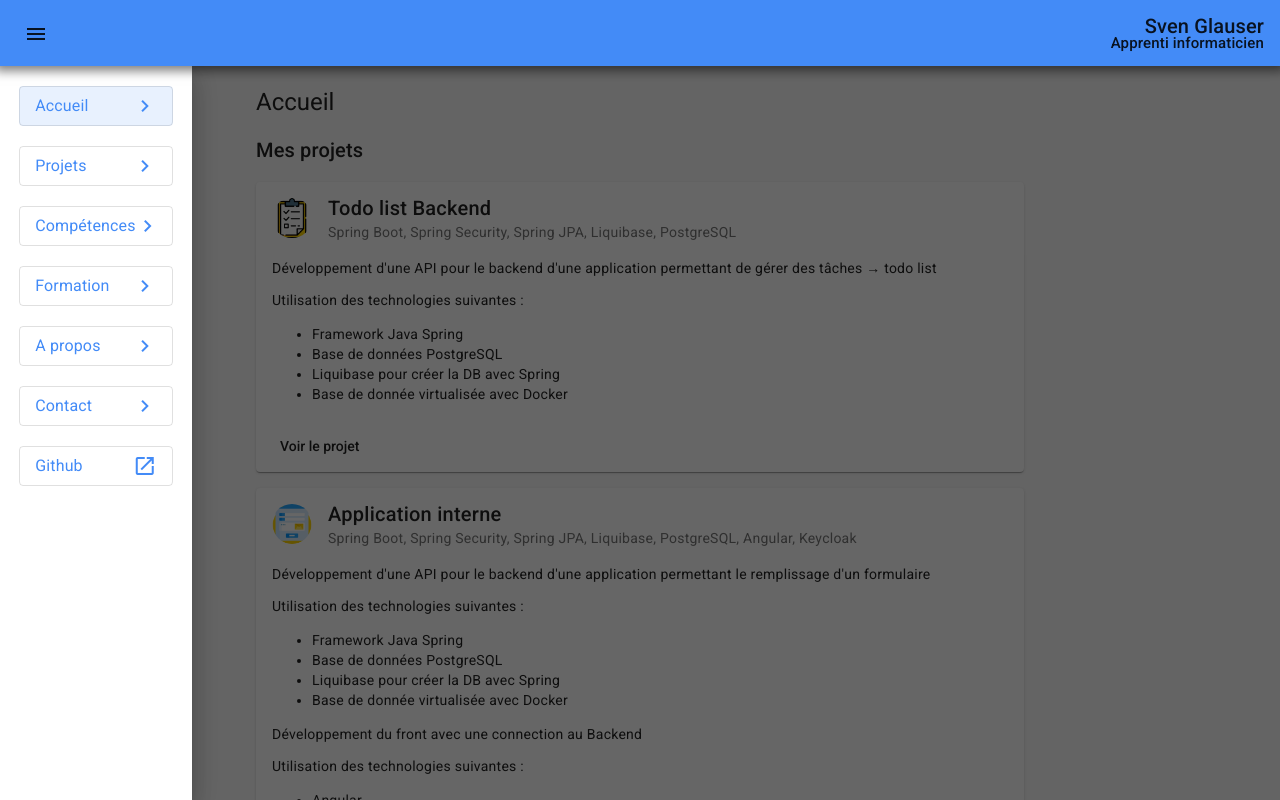
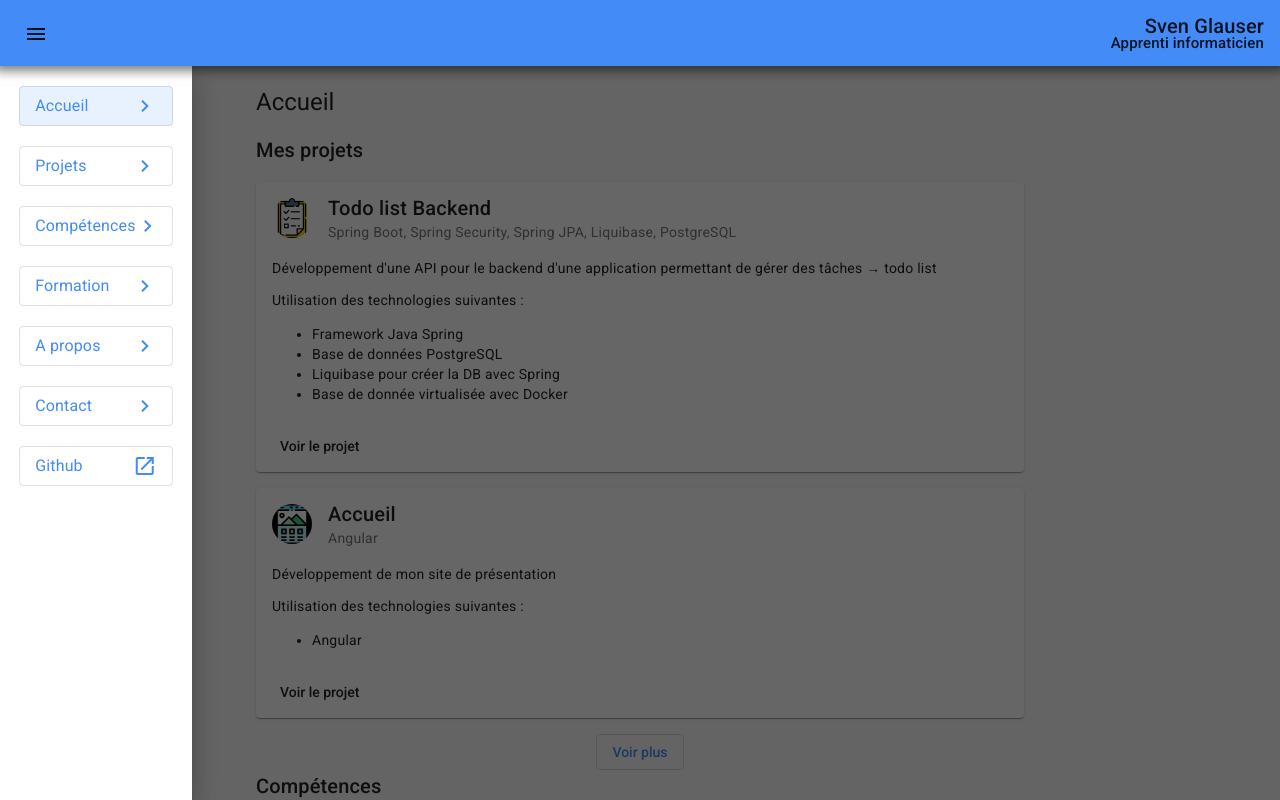
Before and after one commit to SvenGlauser/accueil, an Angular app: page /accueil in a window 1280 px wide. Built offline with nearby package versions, Linux system fonts and the light colour scheme.

Commit message:
Ajouter le projet du site accueil

```diff
--- a/src/app/data/projets.ts
+++ b/src/app/data/projets.ts
@@ -23,6 +23,22 @@ export const PROJETS: Repository[] = [
       "PostgreSQL"
     ],
     url: "https://github.com/SvenGlauser/todo"
+  },
+  {
+    name: "Accueil",
+    description: `
+        <p>Développement de mon site de présentation</p>
+        <p>Utilisation des technologies suivantes :</p>
+        <ul>
+          <li>Angular</li>
+        </ul>
+      `,
+    img: "assets/github/home.png",
+    imgAlt: "Icône home",
+    technologie: [
+      "Angular"
+    ],
+    url: "https://github.com/SvenGlauser/accueil"
   },
   {
     name: "Application interne",
```
Also changed, not shown: src/assets/github/home.png (added).
